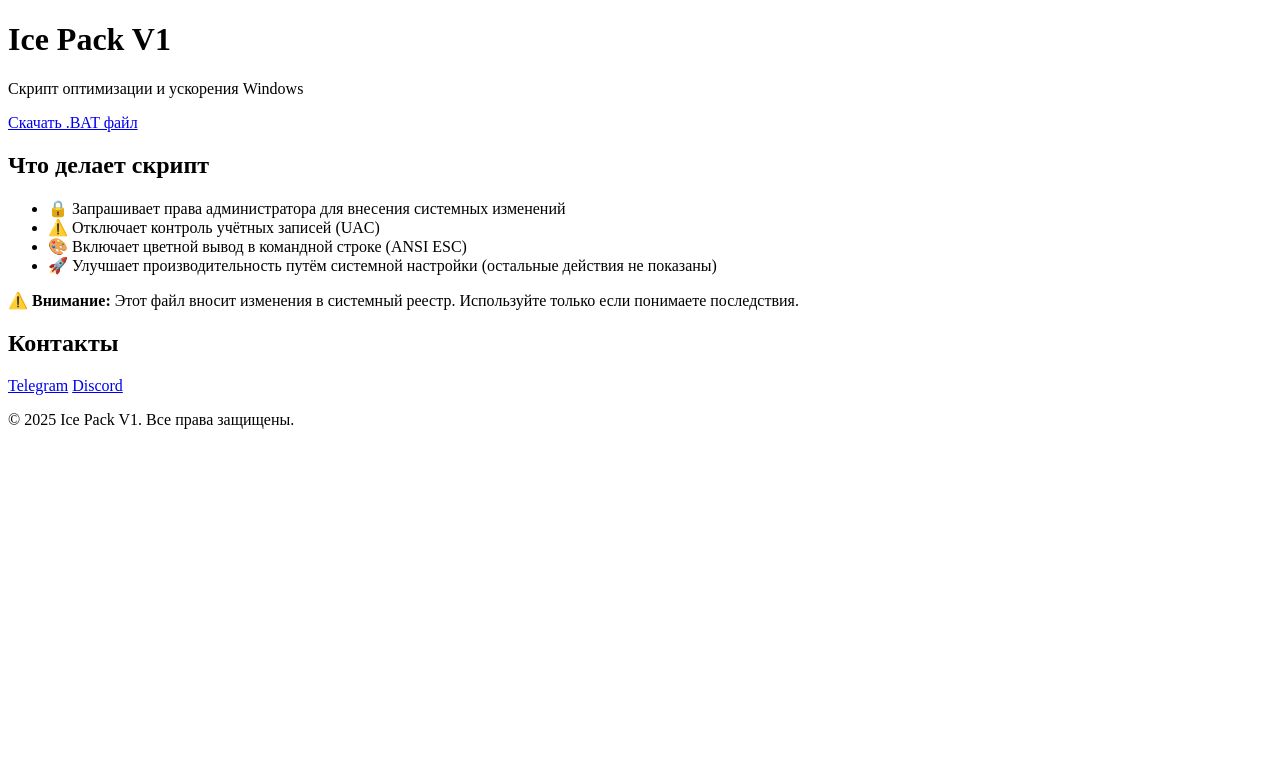
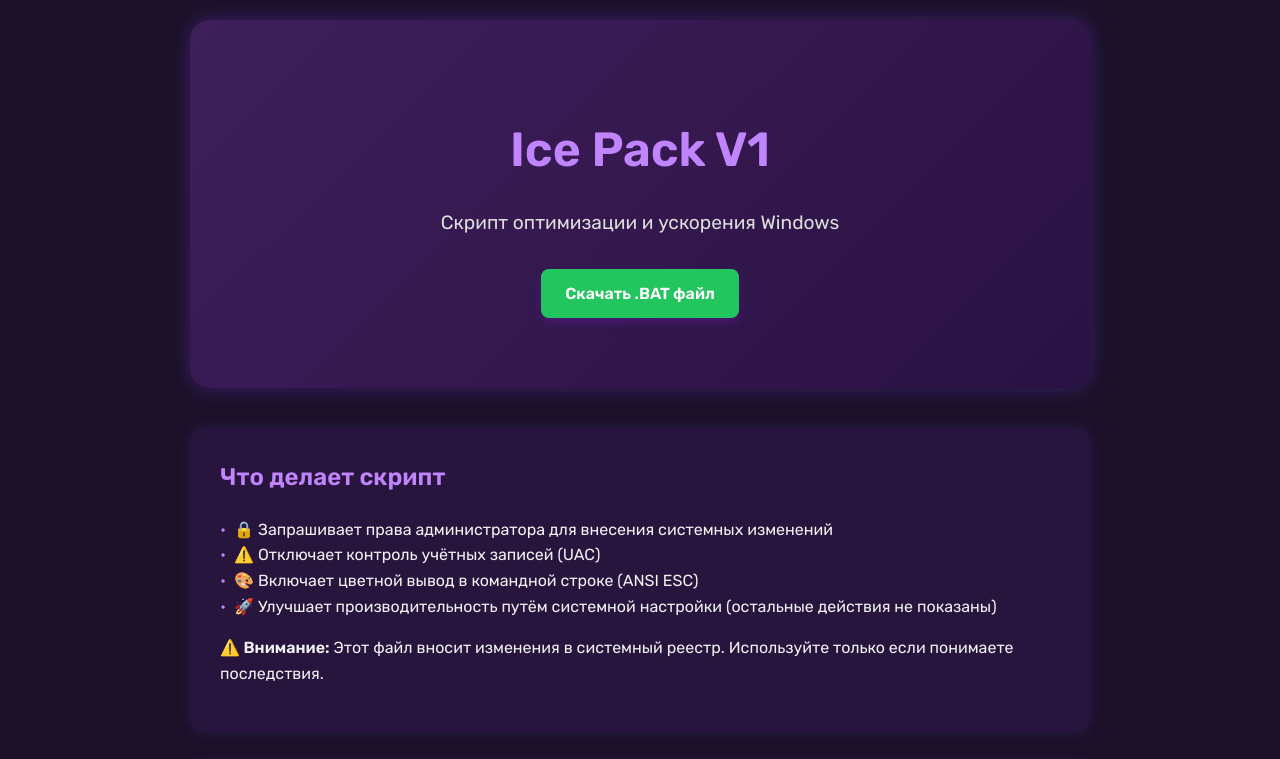
Before and after one commit to Iadno/IcePack-V1, a plain HTML site: page index.html in a window 1280 px wide. Shown: the top 759 px of the page. Drawn offline with Linux system fonts and the light colour scheme.

Commit message:
style.css

```diff
--- a/style.css
+++ b/style.css
@@ -1 +1,129 @@
-<-- стиль из предыдущего ответа, пропущен здесь для краткости -->
+/* Общие стили */
+body {
+  margin: 0;
+  font-family: 'Rubik', sans-serif;
+  background-color: #1b1129;
+  color: #f1f1f1;
+  line-height: 1.6;
+}
+
+/* Центровка и отступы */
+.container {
+  max-width: 900px;
+  margin: auto;
+  padding: 20px;
+}
+
+/* Хедер */
+header {
+  text-align: center;
+  padding: 60px 20px;
+  background: linear-gradient(135deg, #3e1f59, #2a1143);
+  border-radius: 20px;
+  margin-bottom: 40px;
+  box-shadow: 0 0 20px rgba(131, 69, 255, 0.3);
+}
+
+header h1 {
+  font-size: 3rem;
+  color: #c084fc;
+  margin-bottom: 10px;
+}
+
+header .ip {
+  font-size: 1.2rem;
+  color: #ddd;
+  margin-bottom: 20px;
+}
+
+/* Кнопки */
+.btn {
+  display: inline-block;
+  padding: 12px 24px;
+  margin: 10px 5px;
+  background-color: #7e22ce;
+  color: white;
+  text-decoration: none;
+  border-radius: 8px;
+  font-weight: 600;
+  transition: background-color 0.3s ease, transform 0.2s ease;
+  box-shadow: 0 4px 8px rgba(126, 34, 206, 0.3);
+}
+
+.btn:hover {
+  background-color: #9333ea;
+  transform: scale(1.05);
+}
+
+.connect {
+  background-color: #22c55e;
+}
+
+.connect:hover {
+  background-color: #16a34a;
+}
+
+.btn.vk {
+  background-color: #5865f2;
+}
+
+.btn.discord {
+  background-color: #8b5cf6;
+}
+
+/* Блоки */
+section {
+  background-color: #28153d;
+  padding: 30px;
+  margin-bottom: 30px;
+  border-radius: 15px;
+  box-shadow: 0 0 15px rgba(131, 69, 255, 0.15);
+}
+
+section h2 {
+  margin-top: 0;
+  color: #c084fc;
+}
+
+ul {
+  list-style: none;
+  padding-left: 0;
+}
+
+ul li::before {
+  content: '•';
+  color: #c084fc;
+  margin-right: 8px;
+}
+
+.social-buttons {
+  display: flex;
+  justify-content: center;
+  flex-wrap: wrap;
+  gap: 10px;
+}
+
+/* Футер */
+footer {
+  text-align: center;
+  padding: 20px;
+  font-size: 0.9rem;
+  color: #aaa;
+  margin-top: 40px;
+}
+
+/* Адаптивность */
+@media (max-width: 600px) {
+  header h1 {
+    font-size: 2rem;
+  }
+
+  .btn {
+    width: 100%;
+    margin: 10px 0;
+  }
+
+  .social-buttons {
+    flex-direction: column;
+  }
+}
```
